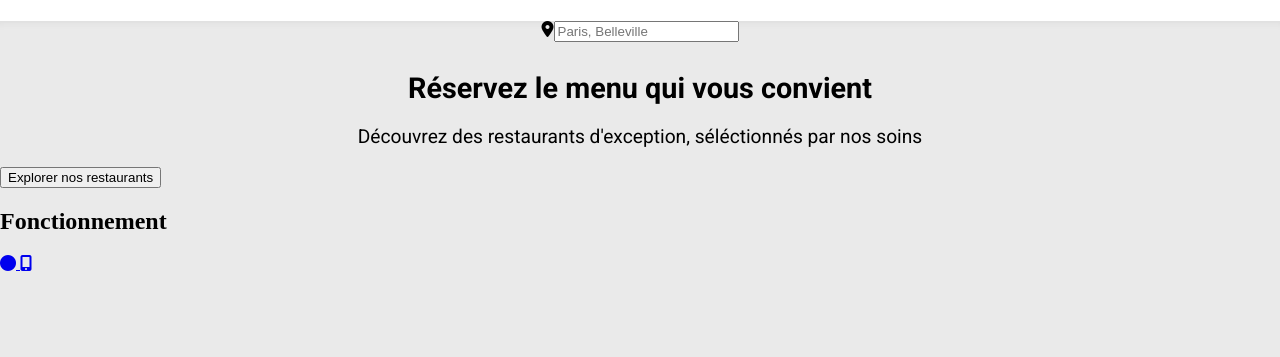
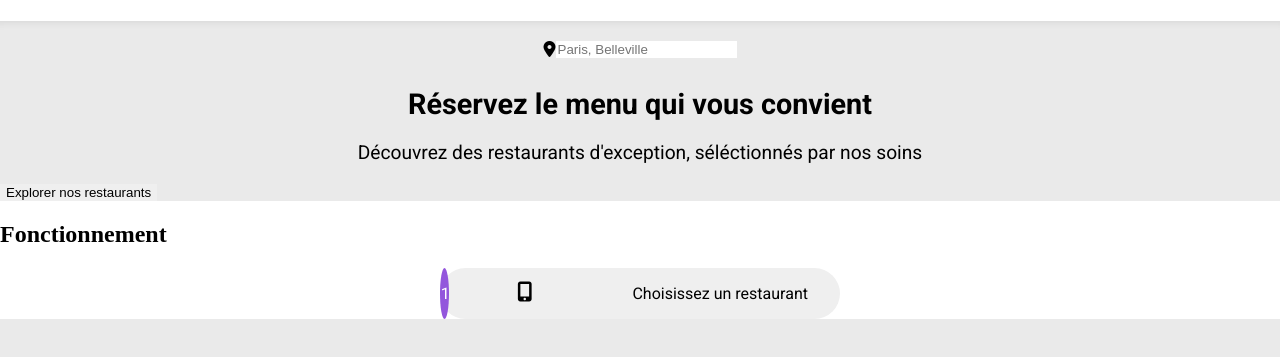
Before and after one commit to cfred22/FredericClech_3_27102021, a website: page index.html in a window 1280 px wide. Shown: the part 57-414 px from the top of the page. Drawn offline with Linux system fonts and the light colour scheme; a web font is replaced by a local one.

Commit message:
menu function

```diff
--- a/index.html
+++ b/index.html
@@ -44,23 +44,24 @@
             <div class="function_txt"><h2>Fonctionnement</h2>
             </div>
             <div class="function">
-                <a href="#">
-                    <div class="function__choice">
-                        <i class="fas fa-circle"></i>
-                        <i class="fas fa-mobile-alt"></i>
+                <button class="function__button">
+                    <div class="function__button__number"><p>1</p>
                     </div>
-                </a>
+                    <i class="fas fa-mobile-alt"></i>
+                    <p>Choisissez un restaurant</p>
+                    </div>
+                </button>
             </div>
 
 
         </main>
 
         <!-- *********** SECTION ***********-->
-        <section id="function">
+        <section id="restaurants">
         </section>
 
         <!-- *********** FOOTER ***********-->
-       <footer id="function">
+       <footer id="footer">
        </footer>
 
 
--- a/main.scss
+++ b/main.scss
@@ -3,6 +3,8 @@
 *, *:before, *:after   /*-- box-sizing pour gérer les dimensions  --*/
 {
     box-sizing: border-box;  /*- résoudre pbm padding & marging pour calcul des box et des % par exemple-*/
+    text-decoration: none;
+    border: none;
 }
 
 $color-primary: #9356DC;
@@ -11,6 +13,7 @@ $color-tertiary: #99E2D0;
 $color-darkgrey: #eaeaea;
 $color-softgrey: #f6f6f6;
 $color-bloc: white;
+$color-picto: black;
 
 
 $font-family-title: 'roboto';
@@ -49,7 +52,9 @@ body{
     display: flex;
     justify-content: center;
     background-color: $color-darkgrey;
-    box-shadow: 0px 10px 10px -10px #d5d5d5 inset;
+    box-shadow: 0px 10px 10px -10px #cfcfcf inset;
+    padding-top: 20px;
+
  }
 
 
@@ -69,3 +74,41 @@ p {
     }
     text-align: center;
 }
+#central_main {
+    background-color: $color-bloc;
+
+}
+
+
+.function {
+    text-align: center;
+    display: flex;
+    justify-content: center;
+    background-color: $color-bloc;
+    .function__button {
+        color: $color-picto;
+        display: flex;
+        align-items: baseline;
+        width: 85%;
+        max-width: 400px;;
+        justify-content: space-between;
+        padding: 0;
+        border-radius: 30px;
+        outline: none;
+        .function__button__number {
+            color: $color-bloc;
+            border-radius: 50%;
+            background: $color-primary;
+            +.fa-mobile-alt {
+                font-size: 1.5em;
+            }
+
+        }
+    }
+
+}
+
+.function p
+{
+    padding: 0 8% 0 8%;
+}
```
Also changed, not shown: style.css, 1 other file.
